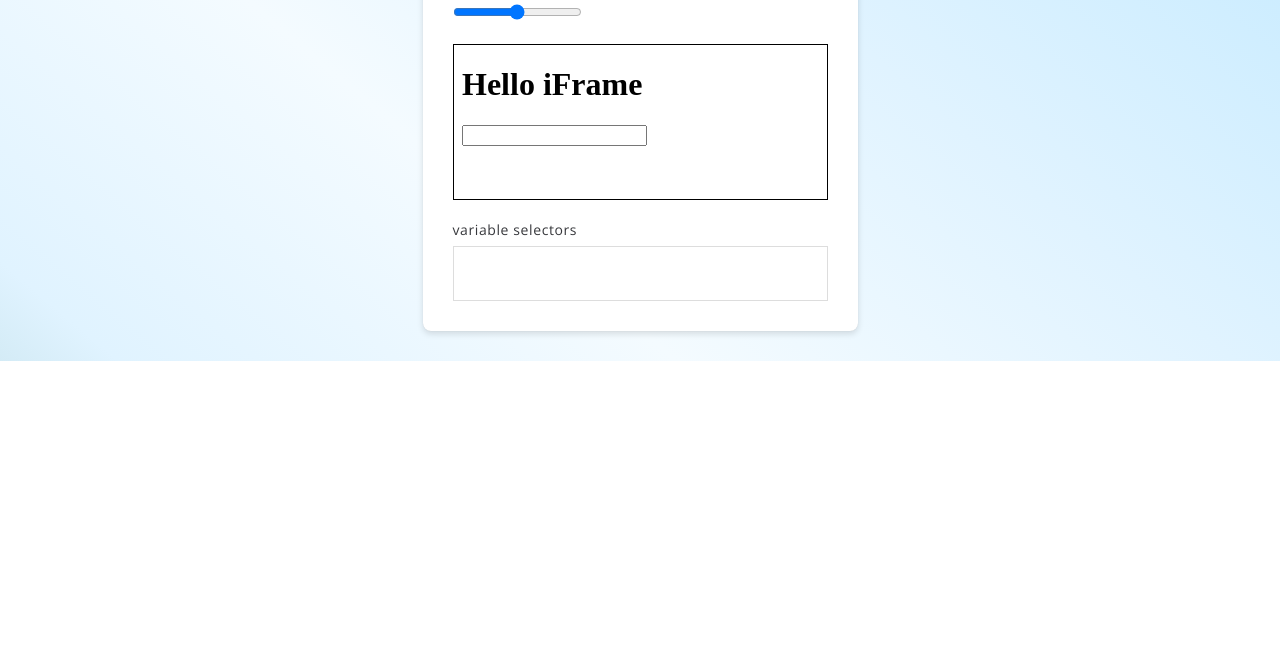
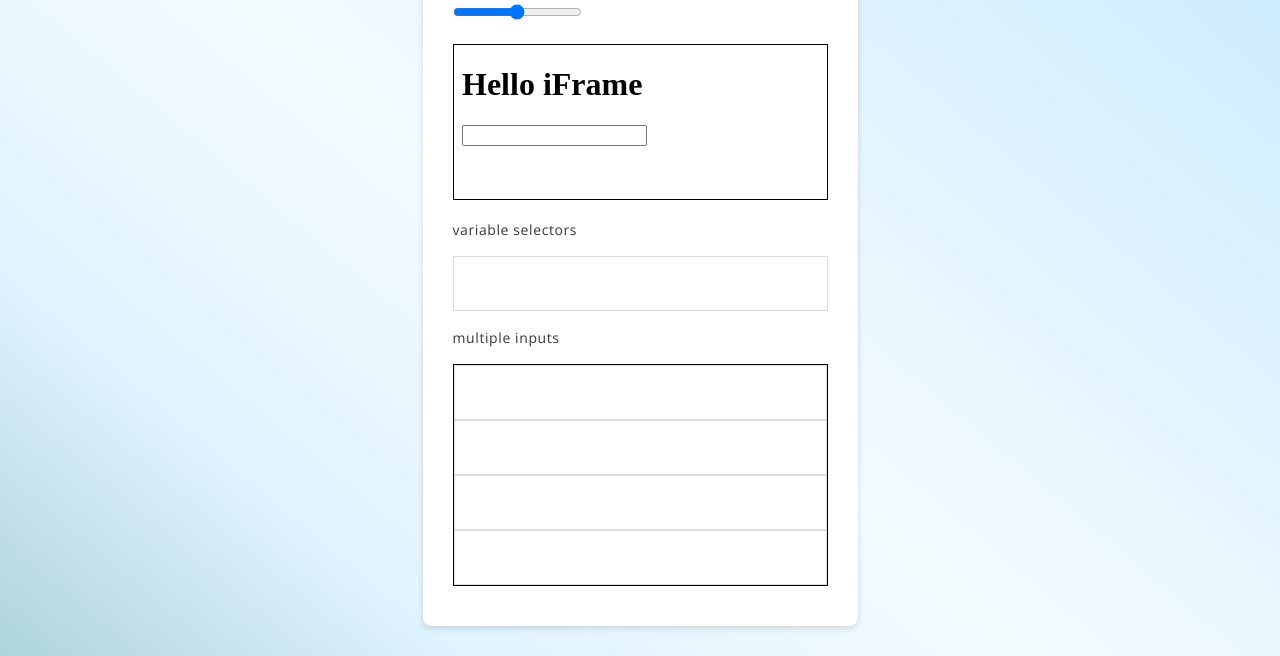
Before and after one commit to Ypurek/TestMe-TCM, a Django app: page /demo/ in a window 1280 px wide. Shown: the part 870-1526 px from the top of the page. Before the commit the page ends 1231 px from the top, so only its background shows below. Run offline with Django 3.2, Linux system fonts and the light colour scheme; a user stored in the database is signed in.

Commit message:
demo pages: added input logic to demo pages added multiinput

```diff
--- a/assets/css/style.css
+++ b/assets/css/style.css
@@ -264,3 +264,5 @@ input[type="color"] {background:none !important; width:40px; height:40px; paddin
 
 .Zebra_DatePicker_Icon_Wrapper {width:100%; display:block;}
 .demoIFrame {border:1px solid #000; margin:20px 0;}
+.multiInput {border:1px solid #000; margin:10px 0;}
+.labelDemo {margin:10px 0;}
--- a/assets/html/frame.html
+++ b/assets/html/frame.html
@@ -6,6 +6,7 @@
 </head>
 <body>
 <h1>Hello iFrame</h1>
-<input type="text">
+<input type="text" onkeyup="document.querySelector('label').textContent = this.value">
+<label/>
 </body>
 </html>
--- a/templates/demo.html
+++ b/templates/demo.html
@@ -65,12 +65,22 @@
               <iframe src="{% static 'assets/html/frame.html' %}" title="description"></iframe>
           </div>
             <div>
-              <label>variable selectors</label>
+              <label class="labelDemo">variable selectors</label>
                 <div class="{{ divClass }}" id="{{ divId }}">
                     {% for i in wraps %} <div> {% endfor %}
-                    <input type="text" id="{{ inpId }}" class="{{ inpClass }}"></div>
+                    <input type="text" id="{{ inpId }}" class="{{ inpClass }}" onkeyup="document.querySelector('.labelDemoResult').textContent = this.value"></div>
                   {% for i in wraps %} </div> {% endfor %}
           </div>
+            <label class="labelDemoResult"></label>
+        <div>
+            <label class="labelDemo">multiple inputs</label>
+            <div class="multiInput">
+                <input type="text">
+                <input type="text">
+                <input type="text">
+                <input type="text">
+            </div>
+        </div>
         </div>
       </div>
     </div>
```
